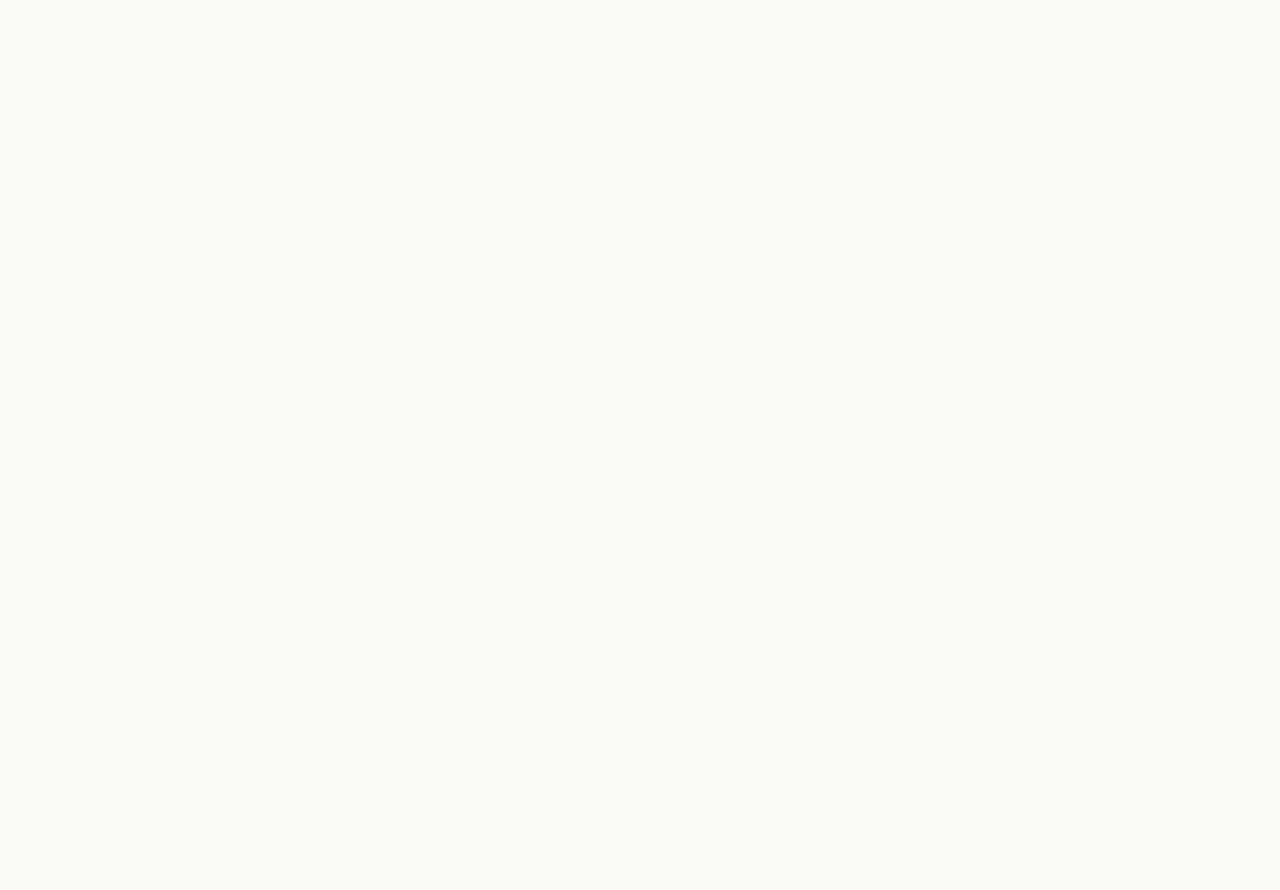
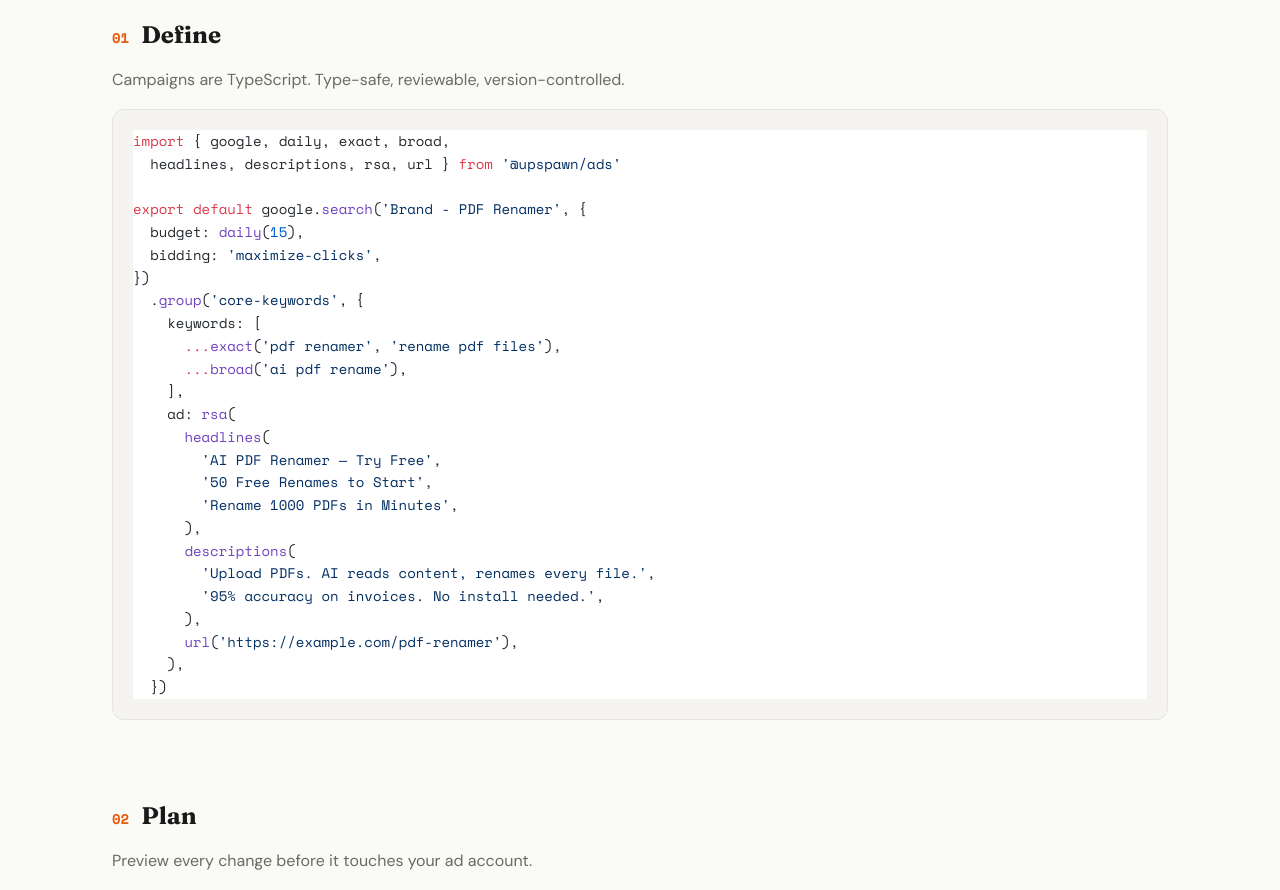
Before and after one commit to upspawn/ads-as-code-website, a Next.js app: page / in a window 1280 px wide. Shown: the part 1860-2750 px from the top of the page. Before the commit the page ends 1638 px from the top, so only its background shows below. Built offline with nearby package versions, Linux system fonts and the light colour scheme.

Commit message:
feat: add How It Works section with Define/Plan/Apply steps

```diff
--- a/app/page.tsx
+++ b/app/page.tsx
@@ -1,6 +1,7 @@
 import { Nav } from "@/components/Nav";
 import { Hero } from "@/components/Hero";
 import { Problem } from "@/components/Problem";
+import { HowItWorks } from "@/components/HowItWorks";
 
 export default function Home() {
   return (
@@ -8,6 +9,7 @@ export default function Home() {
       <Nav />
       <Hero />
       <Problem />
+      <HowItWorks />
     </main>
   );
 }
--- /dev/null
+++ b/components/HowItWorks.tsx
@@ -0,0 +1,43 @@
+import { FadeIn } from "./FadeIn";
+import { HowItWorksStep } from "./HowItWorksStep";
+import { defineSnippet, planSnippet, applySnippet } from "@/lib/snippets";
+
+export function HowItWorks() {
+  return (
+    <section className="px-6 md:px-12 py-20 md:py-32 max-w-6xl mx-auto border-t border-code-border">
+      <FadeIn>
+        <h2 className="font-heading text-3xl md:text-5xl font-bold tracking-tight mb-16">
+          Three commands. Full control.
+        </h2>
+      </FadeIn>
+      <div className="grid gap-16 md:gap-20">
+        <FadeIn>
+          <HowItWorksStep
+            number="01"
+            title="Define"
+            caption="Campaigns are TypeScript. Type-safe, reviewable, version-controlled."
+            code={defineSnippet}
+          />
+        </FadeIn>
+        <FadeIn delay={100}>
+          <HowItWorksStep
+            number="02"
+            title="Plan"
+            caption="Preview every change before it touches your ad account."
+            code={planSnippet}
+            lang="shellscript"
+          />
+        </FadeIn>
+        <FadeIn delay={200}>
+          <HowItWorksStep
+            number="03"
+            title="Apply"
+            caption="Apply with confidence. Rollback with git."
+            code={applySnippet}
+            lang="shellscript"
+          />
+        </FadeIn>
+      </div>
+    </section>
+  );
+}
--- /dev/null
+++ b/components/HowItWorksStep.tsx
@@ -0,0 +1,28 @@
+import { CodeBlock } from "./CodeBlock";
+
+export function HowItWorksStep({
+  number,
+  title,
+  caption,
+  code,
+  lang = "typescript",
+}: {
+  number: string;
+  title: string;
+  caption: string;
+  code: string;
+  lang?: "typescript" | "shellscript";
+}) {
+  return (
+    <div className="space-y-4">
+      <div className="flex items-baseline gap-3">
+        <span className="font-mono text-accent text-sm font-bold">
+          {number}
+        </span>
+        <h3 className="font-heading text-2xl font-bold">{title}</h3>
+      </div>
+      <p className="text-text-muted text-base leading-relaxed">{caption}</p>
+      <CodeBlock code={code} lang={lang} />
+    </div>
+  );
+}
```
